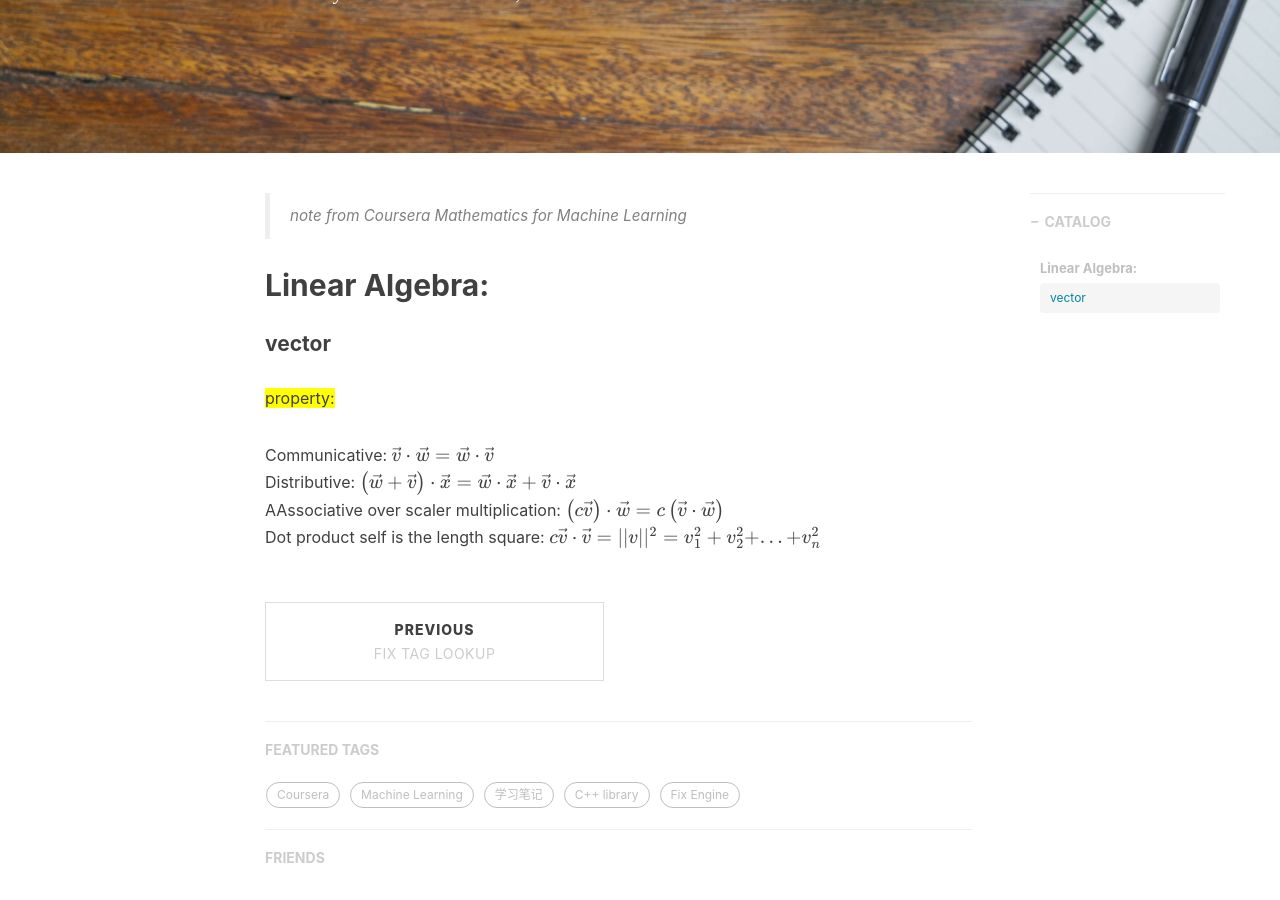
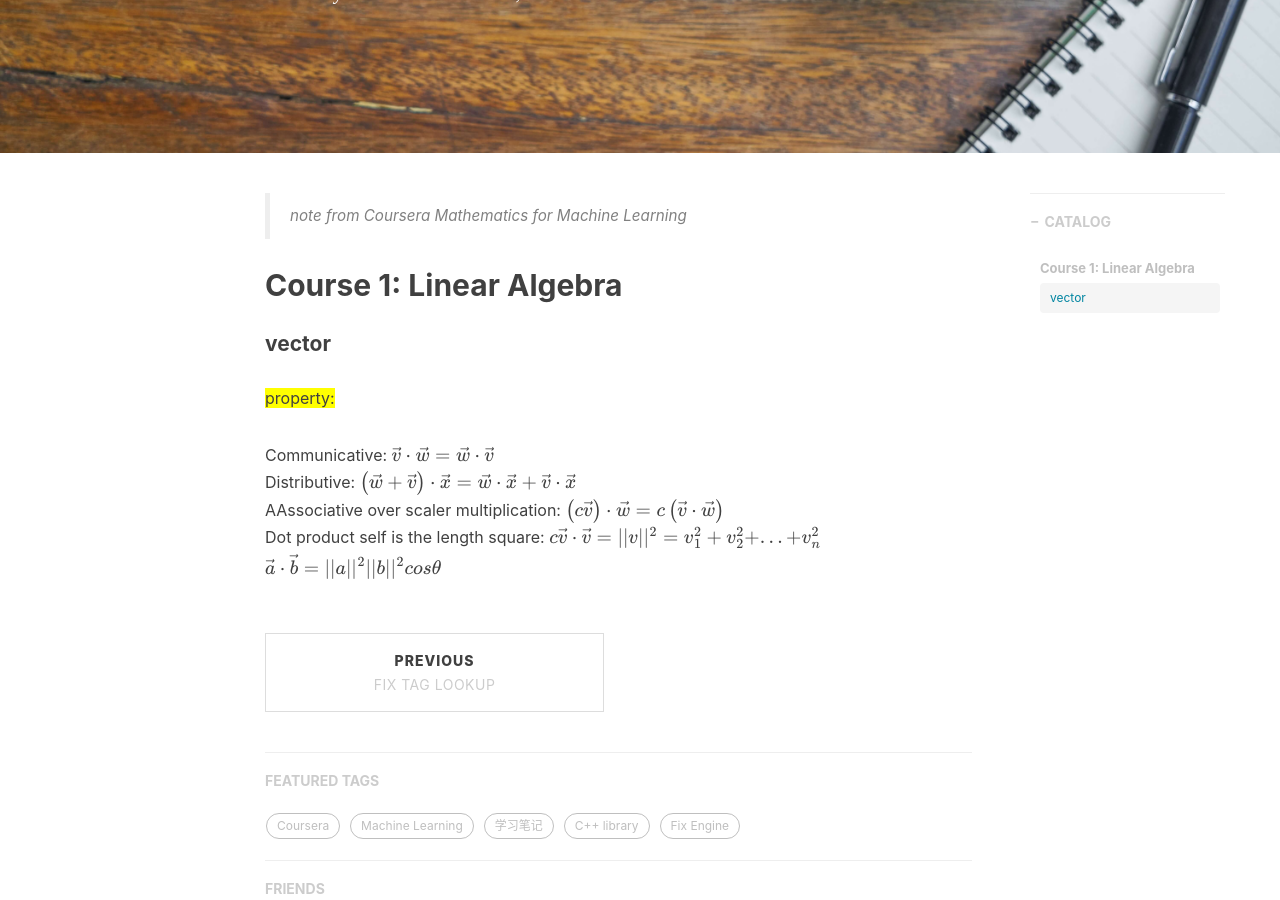
Before and after one commit to beckswu/beckswu.github.io, a Jekyll site: the page built from _posts/2018-10-20-Mathematics for-Machine-Learning-note.markdown, in a window 1280 px wide and 900 px high, scrolled down 430 px. Built offline with Jekyll 4.4.1, drawn with Linux system fonts in a browser that asks for light colours; nearby versions of some CDN libraries; formulas are drawn with MathJax 3; comment, search, counter and statistics services are not loaded.

Commit message:
add formula

```diff
--- a/_posts/2018-10-20-Mathematics for-Machine-Learning-note.markdown
+++ b/_posts/2018-10-20-Mathematics for-Machine-Learning-note.markdown
@@ -14,7 +14,7 @@ tags:
 > note from Coursera Mathematics for Machine Learning
 >
 
-## Linear Algebra:
+## Course 1: Linear Algebra
 
 <script type="text/javascript" async src="https://cdn.mathjax.org/mathjax/latest/MathJax.js?config=TeX-MML-AM_CHTML"> </script>
 
@@ -26,3 +26,4 @@ Communicative: $$ \vec v \cdot \vec w  =  \vec w \cdot \vec v $$ <br/>
 Distributive: $$ \left(\vec w + \vec v \right)\cdot \vec x  =  \vec w \cdot \vec x + \vec v \cdot \vec x  $$<br/>
 AAssociative over scaler multiplication: $$ \left( c \vec v \right) \cdot \vec w  =  c \left( \vec v \cdot \vec w \right)  $$<br/>
 Dot product self is the length square: $$ c\vec v \cdot \vec v  =  ||v||^2 = v_1^2 + v_2^2 + ... + v_n^2  $$<br/>
+$$  \vec a \cdot \vec b  =  ||a||^2||b||^2 cos\theta  $$<br/>
```
